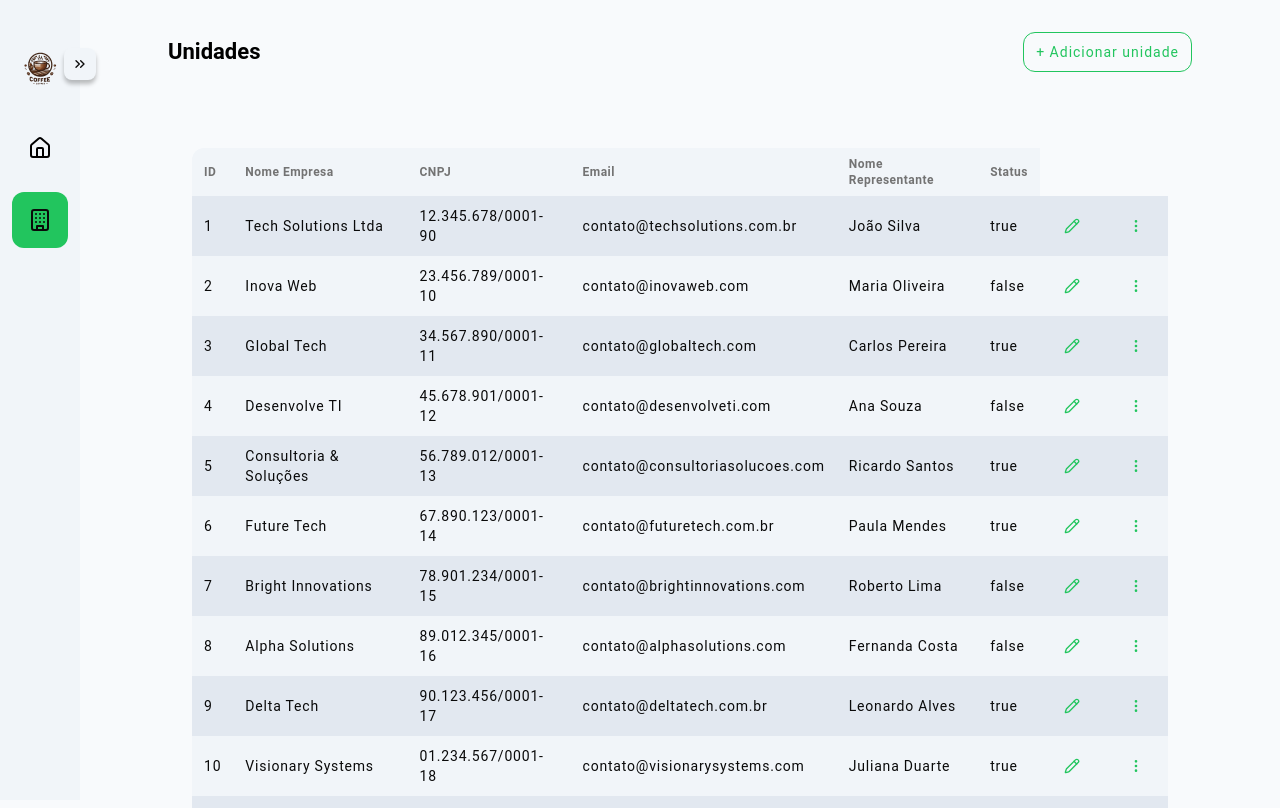
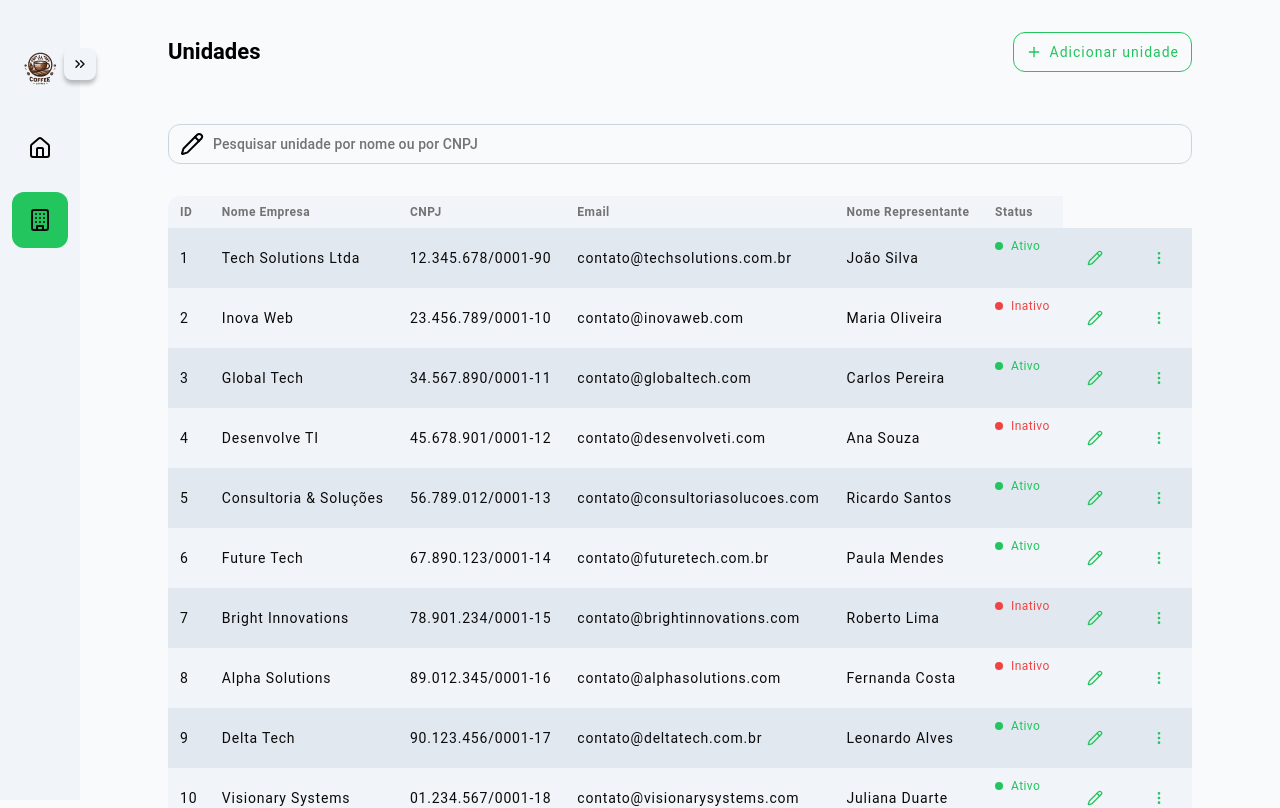
Before and after one commit to Ten-Coffee/ten-coffee_web, a Next.js app: page /coffee-shop in a window 1280 px wide. Shown: the top 808 px of the page. Built offline with nearby package versions, Linux system fonts and the light colour scheme.

Commit message:
♻️refactor: alteração da tabela e arquivos

```diff
--- a/src/app/(privated)/coffee-shop/page.tsx
+++ b/src/app/(privated)/coffee-shop/page.tsx
@@ -1,5 +1,5 @@
-import ListTemplate from '@/components/templates/(privated)/coffee-shop/list.template';
+import { CoffeeShopTemplate } from '@/components/templates/(privated)/coffee-shop/coffee-shop.template';
 
-export default function ListPage() {
-  return <ListTemplate />;
+export default function CoffeeShopPage() {
+  return <CoffeeShopTemplate />;
 }
--- a/src/components/UI/molecules/text-field/text-field.molecule.tsx
+++ b/src/components/UI/molecules/text-field/text-field.molecule.tsx
@@ -9,17 +9,23 @@ export interface TextFieldProps extends ComponentProps<'div'> {
   icon?: ElementType;
   position?: Position;
   labelSize?: Size;
+  placeholder?: string;
 }
 
 export const TextFieldMolecule = forwardRef<HTMLInputElement, TextFieldProps>(
   function TextField(
-    { label, labelSize = 'medium', icon: Icon, position },
+    { label, labelSize = 'medium', icon: Icon, position, placeholder },
     ref
   ) {
     return (
       <div>
         <LabelAtom value={label} size={labelSize} />
-        <InputMolecule.Text icon={Icon} position={position} ref={ref} />
+        <InputMolecule.Text
+          icon={Icon}
+          position={position}
+          ref={ref}
+          placeholder={placeholder}
+        />
       </div>
     );
   }
--- a/src/components/UI/organism/table/UI/molecules/table-body/table-body.molecule.tsx
+++ b/src/components/UI/organism/table/UI/molecules/table-body/table-body.molecule.tsx
@@ -1,4 +1,6 @@
 import { TableDataAtom } from '../../atoms/table-data/table-data.atom';
+import { StatusTableDataAtom } from '../../atoms/table-data/UI/atoms/status-table-data/status-table-data.atom';
+
 import './table-body.style.scss';
 
 import { icons } from '@/icons/icons';
@@ -23,18 +25,26 @@ export const TableBodyMolecule = <T,>({
       ) : (
         data.map((item, index) => (
           <tr key={index} className={'table-row'}>
-            {columns.map(({ key }) => (
+            {columns.map(({ key }) => {
+              const value = item[key];
+
+              if (key === 'status' && typeof value === 'boolean') {
+                return <StatusTableDataAtom key={String(key)} value={value} />;
+              }
+
+              return (
                 <TableDataAtom.Default
                   key={String(key)}
                   value={
                     render
                       ? render(item)
-                    : item[key] !== undefined
-                      ? String(item[key])
+                      : value !== undefined
+                        ? String(value)
                         : ''
                   }
                 />
-            ))}
+              );
+            })}
             <TableDataAtom.Icon icon={icons.Edit} id={index} />
             <TableDataAtom.Icon icon={icons.Ellipsis.Vertical} id={index} />
           </tr>
--- a/src/components/UI/organism/table/table.organism.tsx
+++ b/src/components/UI/organism/table/table.organism.tsx
@@ -13,10 +13,6 @@ interface TableOrganismProps<T> {
 }
 
 export const TableOrganism = <T,>({ columns, data }: TableOrganismProps<T>) => {
-  if (!columns || !data) {
-    return <div>Dados não disponíveis</div>;
-  }
-
   return (
     <table className={'table'}>
       <TableHeaderMolecule columns={columns.map((column) => column.Header)} />
--- /dev/null
+++ b/src/components/templates/(privated)/coffee-shop/coffee-shop.template.tsx
@@ -0,0 +1,53 @@
+'use client';
+
+import './styles/wrapper.styles.scss';
+import { TitleAtom } from '@/components/UI/atoms/typography/title/title.atom';
+import { ButtonAtom } from '@/components/UI/atoms/button/button.atom';
+import { useRouter } from 'next/navigation';
+import { icons } from '@/icons/icons';
+import { TableOrganism } from '@/components/UI/organism/table/table.organism';
+import { columns } from '@/components/UI/organism/table/mock-data/columns.mock-data';
+import { empresas } from '@/components/UI/organism/table/mock-data/table.mock-data.';
+import { TextFieldMolecule } from '@/components/UI/molecules/text-field/text-field.molecule';
+
+export const useCoffeeShopListHook = () => {
+  const router = useRouter();
+
+  const handleAdicionar = () => {
+    router.push('/coffee-shop/create/step-1');
+  };
+
+  return {
+    handleAdicionar
+  };
+};
+
+export const CoffeeShopTemplate = () => {
+  const { handleAdicionar } = useCoffeeShopListHook();
+  return (
+    <>
+      <div className={'coffee-shop-header'}>
+        <TitleAtom.Large value={'Unidades'} />
+
+        <ButtonAtom.Wrapper
+          hierarchy={'outlined'}
+          type={'button'}
+          onClick={handleAdicionar}
+        >
+          <ButtonAtom.Icon icon={icons.Add} />
+          Adicionar unidade
+        </ButtonAtom.Wrapper>
+      </div>
+      <div>
+        <TextFieldMolecule
+          label=""
+          icon={icons.Edit}
+          position="left"
+          labelSize="medium"
+          placeholder="Pesquisar unidade por nome ou por CNPJ"
+        />
+      </div>
+      <TableOrganism columns={columns} data={empresas} />
+    </>
+  );
+};
--- a/src/components/templates/(privated)/coffee-shop/components/UI/organism/coffee-shop-list/coffee-shop-list.organism.scss
+++ /dev/null
@@ -1,16 +0,0 @@
-.coffee-shop-list {
-  display: flex;
-  flex-direction: column;
-  gap: 2.4rem;
-
-  flex-grow: 1;
-  padding: 2.4rem;
-  border-radius: var(--border-radius-md);
-}
-
-.coffee-shop-list__header {
-  font-size: 2rem;
-  font-weight: bold;
-  margin-bottom: 1.6rem;
-  text-align: center;
-}
--- a/src/components/templates/(privated)/coffee-shop/components/UI/organism/coffee-shop-list/coffee-shop-list.organism.tsx
+++ /dev/null
@@ -1,16 +0,0 @@
-'use client';
-
-import './coffee-shop-list.organism.scss';
-import { TableOrganism } from '@/components/UI/organism/table/table.organism';
-import { columns } from '@/components/UI/organism/table/mock-data/columns.mock-data';
-import { empresas } from '@/components/UI/organism/table/mock-data/table.mock-data.';
-
-export const CoffeeShopListOrganism = () => {
-  return (
-    <form className={'coffee-shop-list'}>
-      <div className={'coffee-shop-form__item'}>
-        <TableOrganism columns={columns} data={empresas} />
-      </div>
-    </form>
-  );
-};
--- a/src/components/templates/(privated)/coffee-shop/list.template.tsx
+++ /dev/null
@@ -1,46 +0,0 @@
-'use client';
-
-import './styles/wrapper.styles.scss';
-import { TitleAtom } from '@/components/UI/atoms/typography/title/title.atom';
-import { CoffeeShopListOrganism } from './components/UI/organism/coffee-shop-list/coffee-shop-list.organism';
-import { ButtonAtom } from '@/components/UI/atoms/button/button.atom';
-import { useRouter } from 'next/navigation';
-
-export const useCoffeeShopListHook = () => {
-  const router = useRouter();
-
-  const navigateTo = (path: string) => {
-    router.push(path);
-  };
-
-  const handleAdicionar = () => {
-    navigateTo('/coffee-shop/create/step-1');
-  };
-
-  return {
-    handleAdicionar
-  };
-};
-
-export default function ListTemplate() {
-  const { handleAdicionar } = useCoffeeShopListHook();
-  return (
-    <>
-      <div className={'coffee-shop-header'}>
-        <TitleAtom.Large value={'Unidades'} />
-
-        <ButtonAtom.Wrapper
-          hierarchy={'outlined'}
-          type={'button'}
-          onClick={handleAdicionar}
-        >
-          + Adicionar unidade
-        </ButtonAtom.Wrapper>
-      </div>
-
-      <div className={'step-wrapper'}>
-        <CoffeeShopListOrganism />
-      </div>
-    </>
-  );
-}
```
Lines whose indentation alone changed are shown as unchanged.
